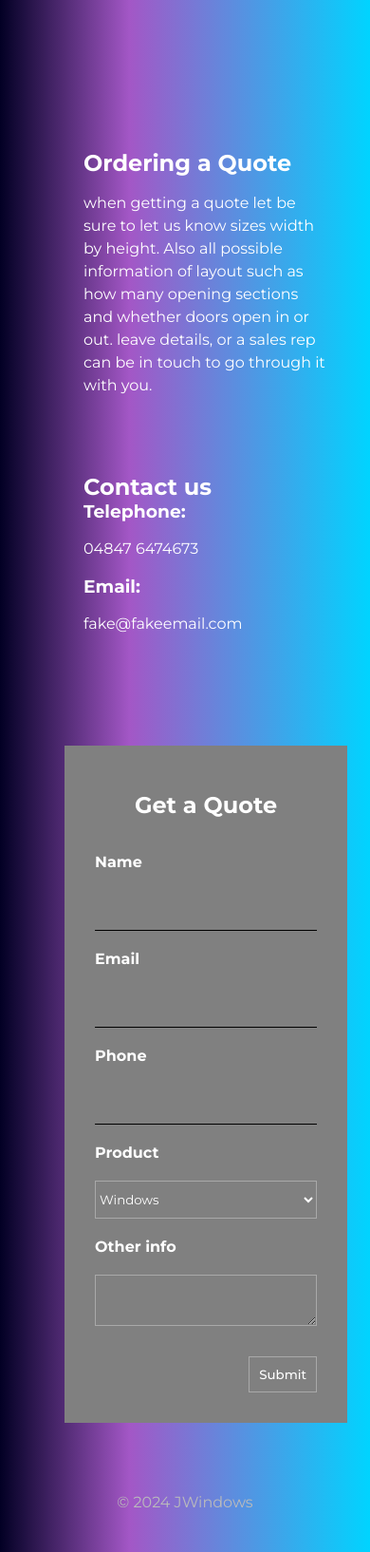
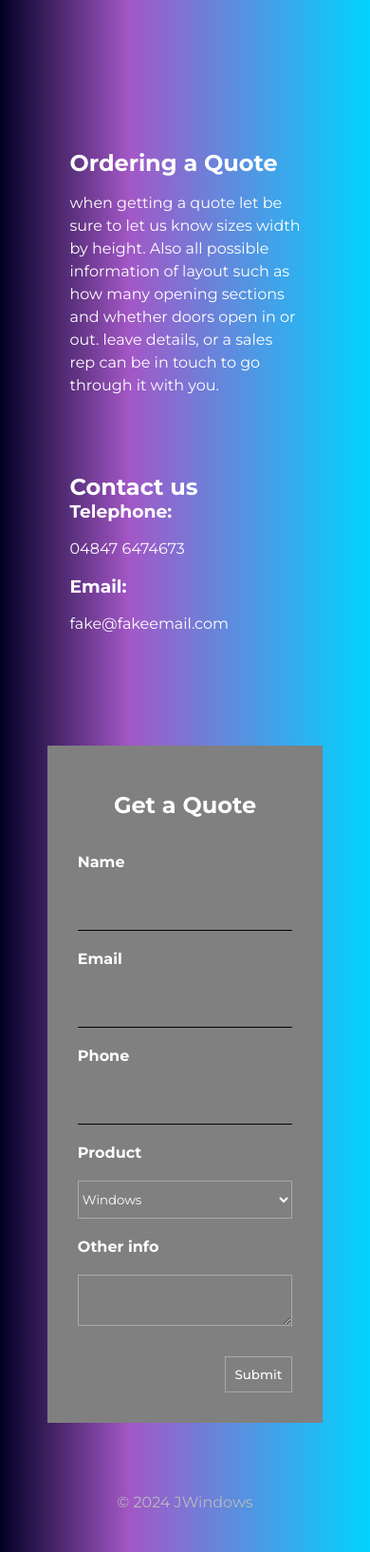
Before and after one commit to Jamie-Andrews1/gatsby-contentful-windows, a Gatsby site: page / in a window 390 px wide. Shown: the part 870-2504 px from the top of the page at 95% size. Built offline with nearby package versions, Linux system fonts and the light colour scheme; Gatsby itself is replaced by a stand-in of ours.

Commit message:
updated sass

```diff
--- a/src/styles/home.module.scss
+++ b/src/styles/home.module.scss
@@ -55,9 +55,8 @@ dialog {
 .form {
   background-color: gray;
   padding: 2rem;
-  justify-content: center;
   margin-top: 5rem;
-  inline-size: min(40ch, 100%);
+  inline-size: min(40ch, 80%);
   justify-self: center;
   h2 {
     padding: 1rem;
@@ -157,6 +156,7 @@ form {
   .quotes {
     display: grid;
     grid-template-columns: 1fr;
+    justify-content: center;
     place-items: center;
   }
   .quote {
@@ -170,7 +170,6 @@ form {
     padding: 2rem;
     justify-content: center;
     margin-top: 5rem;
-    inline-size: 60vw;
   }
   form {
     display: flex;
@@ -180,7 +179,6 @@ form {
 
     label {
       padding: 20px 0;
-      justify-items: flex-start;
     }
     input {
       background: none;
```
